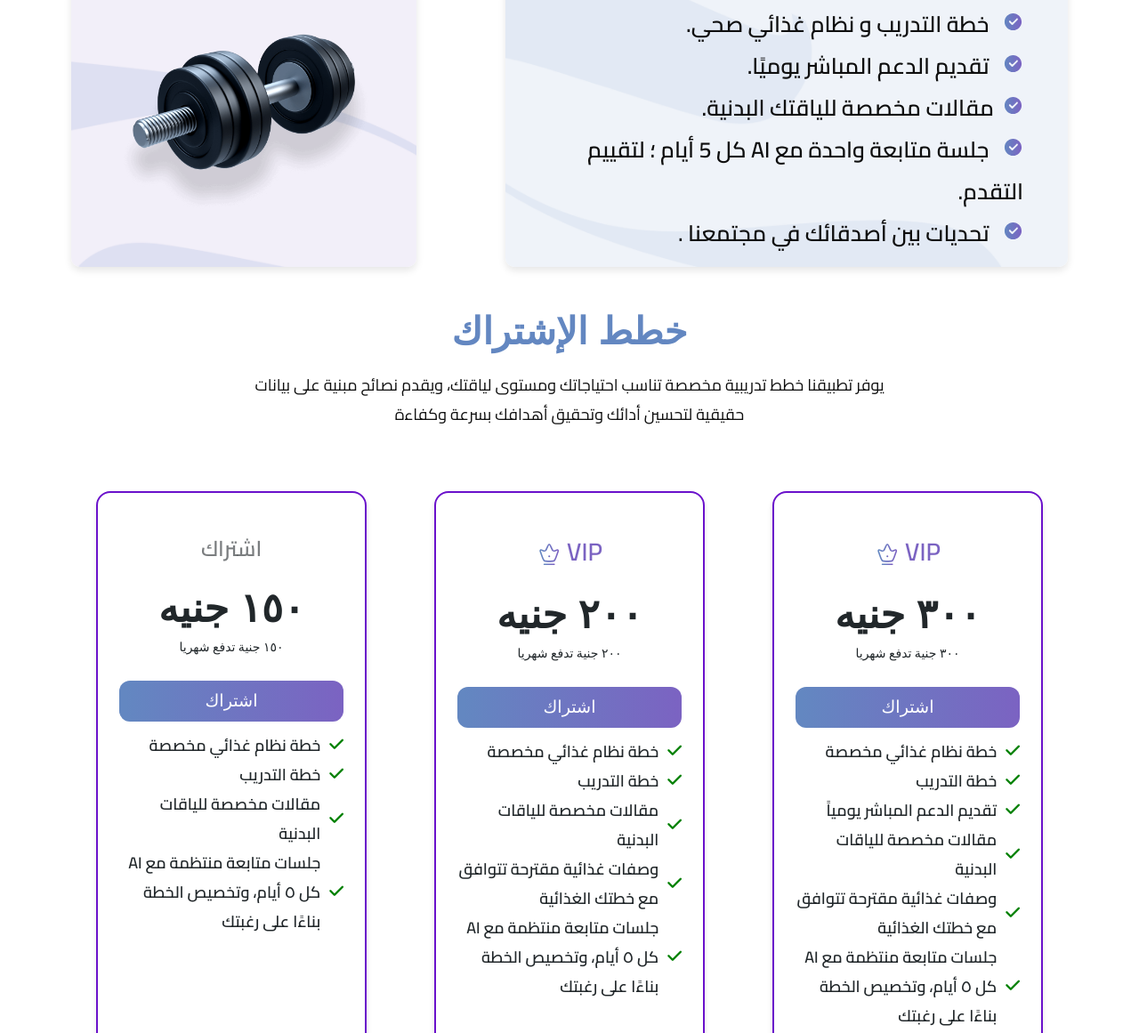
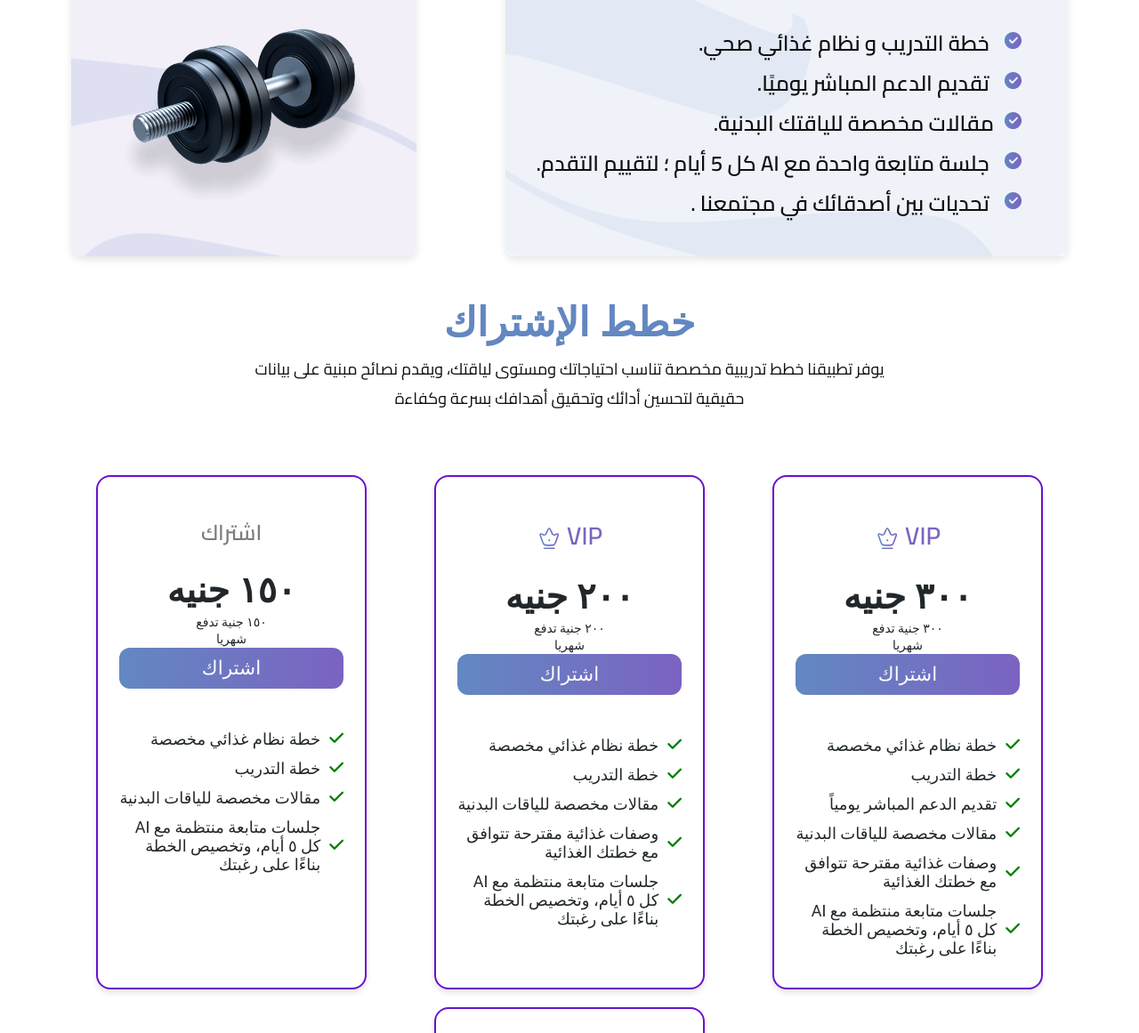
Before and after one commit to Abdulrahman-Hany/giniept-website-landing-page-in-mostaql, a plain HTML site: page index.html in a window 1280 px wide. Shown: the part 811-1972 px from the top of the page at 89% size. Drawn offline with nearby package versions, Linux system fonts and the light colour scheme.

Commit message:
Update styles.css

```diff
--- a/assets/css/styles.css
+++ b/assets/css/styles.css
@@ -7,26 +7,45 @@
  * #COLOR VARIABLES
 \*-----------------------------------*/
 :root {
-    --primary-color: #7B63C2;       /* اللون الأساسي */
-    --secondary-color: #6387C1;     /* اللون الثانوي */
-    --hover-color:#364A6A;          /*لون الهوفر خاص بي الينك*/
-    --background-color: #cfdaec;    /* لون الخلفية */
-    --text-color: #5E5E5E;          /* لون النص */
-    --heading-color: #364A6A;       /* لون العناوين */
-    --selection-text: #fff;         /* لون نص التحديد و النصوص */
-    --border-color: #ffffff6f;      /* لون الحدود */
-    --card-shadow-color: rgba(0, 0, 0, 0.1); /* لون ظل الكروت */
-    --card-text-color: #0E0E0E;     /* لون نص الكروت */
-    --highlight-color: #9c68e6;     /* لون التمييز */
-    --hero-section-heading-stroke: #7B63C2; /* لون الحواف للنص في الهيرو */
+    --primary-color: #7B63C2;
+    /* اللون الأساسي */
+    --secondary-color: #6387C1;
+    /* اللون الثانوي */
+    --hover-color: #364A6A;
+    /*لون الهوفر خاص بي الينك*/
+    --background-color: #cfdaec;
+    /* لون الخلفية */
+    --text-color: #5E5E5E;
+    /* لون النص */
+    --heading-color: #364A6A;
+    /* لون العناوين */
+    --selection-text: #fff;
+    /* لون نص التحديد و النصوص */
+    --border-color: #ffffff6f;
+    /* لون الحدود */
+    --card-shadow-color: rgba(0, 0, 0, 0.1);
+    /* لون ظل الكروت */
+    --card-text-color: #0E0E0E;
+    /* لون نص الكروت */
+    --highlight-color: #9c68e6;
+    /* لون التمييز */
+    --hero-section-heading-stroke: #7B63C2;
+    /* لون الحواف للنص في الهيرو */
     --button-hover-bg: linear-gradient(to right, var(--highlight-color), var(--secondary-color));
-    --form-border-color: #4b59d4;   /* لون حدود الفورم */
-    --plan-border-color: #6a11cb;   /* لون حدود خطط الأسعار */
-    --plan-text-color: rgba(33, 39, 42, 0.6); /* لون النصوص في خطط الأسعار */
-    --plan-price-color: #21272A;    /* لون السعر في خطط الأسعار */
-    --button-icon-color: #ccc;      /* لون الأيقونات في الأزرار */
-    --input-border-color: #b4b4b4;  /* لون حدود الإدخال */
-    --logo-text-color: #3E3E3E;     /* لون النصوص بجانب الشعار */
+    --form-border-color: #4b59d4;
+    /* لون حدود الفورم */
+    --plan-border-color: #6a11cb;
+    /* لون حدود خطط الأسعار */
+    --plan-text-color: rgba(33, 39, 42, 0.6);
+    /* لون النصوص في خطط الأسعار */
+    --plan-price-color: #21272A;
+    /* لون السعر في خطط الأسعار */
+    --button-icon-color: #ccc;
+    /* لون الأيقونات في الأزرار */
+    --input-border-color: #b4b4b4;
+    /* لون حدود الإدخال */
+    --logo-text-color: #3E3E3E;
+    /* لون النصوص بجانب الشعار */
 }
 /*-----------------------------------*\
  * #BASIC REST
@@ -80,12 +99,10 @@ header {
     transition: all .4s;
     display: none;
 }
-.container i:hover{
+.container i:hover {
     color: var(--primary-color);
 }
-
-
-.bar-container{
+.bar-container {
     position: absolute;
     left: 10px;
     padding: 10px;
@@ -95,10 +112,10 @@ header {
     background: #fffffffa;
     transition: all .5s;
 }
-.bar-container.active{
+.bar-container.active {
     display: block;
 }
-.bar-nav{
+.bar-nav {
     display: block;
     width: 149px;
 }
@@ -157,7 +174,7 @@ width: 155px;
 }
 .cta-button-hreo i {
     margin-right: 10px;
-    margin-top: 6px;
+    margin-top: 9px;
     transition: all .4s;
 }
 .cta-button-hreo:hover i {
@@ -197,10 +214,9 @@ nav a:hover,
 nav a.active {
     color: var(--hover-color);
 }
-.bar-nav a.active::after{
+.bar-nav a.active::after {
     display: none;
 }
-
 /* ======= Logo ======= */
 .container .logo {
     margin-top: 15px;
@@ -209,7 +225,6 @@ nav a.active {
     height: 44px;
     cursor: pointer;
 }
-
 /*-----------------------------------*\
  * #SECTION-HERO
 \*-----------------------------------*/
@@ -243,7 +258,7 @@ nav a.active {
 .text-content h1 span {
     color: transparent;
     letter-spacing: 2px;
-    -webkit-text-stroke: 2px var(--hero-section-heading-stroke);
+    -webkit-text-stroke: 3px var(--hero-section-heading-stroke);
 }
 .text-content p {
     color: var(--text-color);
@@ -261,7 +276,6 @@ nav a.active {
     max-width: 66%;
     height: auto;
 }
-
 /*-----------------------------------*\
  * #SECTION-FEATURES
 \*-----------------------------------*/
@@ -284,17 +298,17 @@ nav a.active {
     font-size: 18px;
     color: var(--card-text-color);
 }
-.section-plans{
+.section-plans {
     text-align: center;
     width: 67%;
     margin: 50px auto;
 }
 .section-plans h1 {
-    height: 66px;
+    height: 60px;
     align-self: stretch;
     flex-grow: 0;
-    font-family: sans-serif;
-    font-size: 42px;
+    font-family: 'Roboto' !important;
+    font-size: 45px;
     font-weight: bold;
     font-stretch: normal;
     font-style: normal;
@@ -302,13 +316,12 @@ nav a.active {
     letter-spacing: normal;
     text-align: center;
     color: #6387c1;
-
 }
 .section-plans p {
     font-size: 18px;
+    font-family: Cairo;
     color: var(--card-text-color);
 }
-
 /* ======= cards ======= */
 .cards {
     display: flex;
@@ -334,7 +347,7 @@ nav a.active {
     margin-right: 30px;
 }
 .card-text li {
-    font-size: 25px;
+    font-size: 24px;
     font-weight: 600;
     color: var(--card-text-color);
 }
@@ -351,7 +364,6 @@ nav a.active {
     max-width: 100%;
     border-radius: 10px;
 }
-
 /*-----------------------------------*\
  * #PLANS-CONTAINER
 \*-----------------------------------*/
@@ -384,50 +396,64 @@ nav a.active {
     color: rgba(33, 39, 42, 0.6);
 }
 .plan-box .price {
+    color: #21272A;
+    text-align: center;
+    font-family: 'Roboto';
+    font-size: 40px;
+    font-style: normal;
+    font-weight: 600;
+    line-height: 116%;
+}
+.plan-box .title-plan {
+    width: 108px;
+    height: 20px;
     flex-grow: 0;
-    font-family: sans-serif;
-    font-size: 45px;
-    font-weight: 800;
+    font-family: 'Roboto';
+    font-size: 14px;
+    font-weight: normal;
     font-stretch: normal;
     font-style: normal;
-    line-height: 1.1;
+    line-height: 1.4;
     letter-spacing: normal;
     text-align: center;
-    color: #21272a;
-}
-.plan-box .title-plan {
-    color: var(--plan-price-color);
-    font-family: Roboto;
-    font-size: 14px;
-    margin-bottom: 20px;
+    position: relative;
+    bottom: 8px;
+    color: #21272A;
 }
 .plan-box ul {
+    margin-top: 30px;
     list-style: none;
 }
 .plan-box ul li {
     font-size: 18px;
-    font-weight: 600;
+    font-family: 'Roboto', sans-serif;
+    font-style: normal;
+    font-weight: 400;
     color: var(--plan-price-color);
     display: flex;
     align-items: center;
+    padding: 6px 0;
 }
 .plan-box ul li i {
     margin-left: 10px;
     color: green;
 }
-.plan-box a{
+.plan-box a {
+    width: 100%;
+    font-family: 'Cairo';
+    font-size: 18px;
+    font-style: normal;
+}
+.plan-box a .cta-button {
     width: 100%;
 }
-.plan-box a .cta-button{
-    width: 100%;
-}
-.plan-box a{
+.plan-box a {
     width: 100%;
 }
 .plan-box.vip {
     border-color: var(--plan-border-color);
 }
-.plan-box.vip h3{
+.plan-box.vip h3 {
     font-family: Cairo;
     font-size: 27.9px;
     font-weight: 600;
@@ -438,11 +464,11 @@ nav a.active {
     color: transparent;
     text-align: justify;
 }
-.plan-box.vip h3 img{
+
+.plan-box.vip h3 img {
     width: 28px;
     vertical-align: sub;
 }
-
 /*-----------------------------------*\
  * #FROM-WRAPPER
 \*-----------------------------------*/
@@ -451,7 +477,7 @@ nav a.active {
     margin-top: 80px;
     padding: 40px 0;
     justify-content: space-evenly;
-    background: url("../imags/Frame-form.png") no-repeat center center ;
+    background: url("../imags/Frame-form.png") no-repeat center center;
     background-size: cover;
     overflow: hidden;
 }
@@ -477,7 +503,7 @@ nav a.active {
     height: 100px;
     margin-bottom: 10px;
 }
-.form-wrapper .logo p{
+.form-wrapper .logo p {
     color: var(--logo-text-color);
 }
 form {
@@ -499,8 +525,9 @@ form input[type="text"],
 form input[type="email"] {
     width: 100%;
     padding: 10px;
+    font-family: Cairo;
     margin-bottom: 15px;
-    padding: 14px  30px 16px ;
+    padding: 14px 30px 16px;
     border-radius: 12px;
     border: solid 1px var(--input-border-color);
     font-size: 16px;
@@ -518,6 +545,19 @@ form label[for="accept"] {
 }
 form button.cta-button {
     width: 100%;
+}
+.cta-button-from {
+    display: flex;
+    width: 384px;
+    height: 64px;
+    padding: 16px 20px;
+    justify-content: center;
+    align-items: center;
+    gap: 4px;
+    font-family: Cairo;
+    font-size: 24px;
+    font-style: normal;
+    font-weight: 500;
 }
 /* ======= text ======= */
 .text-wrapper {
@@ -537,7 +577,6 @@ form button.cta-button {
     line-height: 1.4;
     color: var(--logo-text-color);
 }
-
 /*-----------------------------------*\
  * #SECTION-FOOTER
 \*-----------------------------------*/
@@ -559,7 +598,9 @@ form button.cta-button {
     padding: 20px 0px;
     border-bottom: 1px solid #ffffffec;
 }
-.logo-footer, .social-links, .app-links {
+.logo-footer,
+.social-links,
+.app-links {
     flex: 1 1 100%;
     text-align: center;
     margin-bottom: 20px;
@@ -570,17 +611,20 @@ form button.cta-button {
         margin-bottom: 0;
         text-align: justify;
     }
+
     .social-links {
         flex: 2 1 auto;
         text-align: center;
         margin-bottom: 0;
     }
+
     .app-links {
         flex: 1 1 auto;
         text-align: right;
         margin-bottom: 0;
     }
 }
+
 .social-links .links,
 .soclia-icon {
     margin-bottom: 40px;
@@ -634,6 +678,7 @@ form button.cta-button {
     font-size: 17px;
     margin-right: 5px;
 }
+
 .app-links {
     display: flex;
     justify-content: center;
@@ -662,120 +707,150 @@ form button.cta-button {
 /*-----------------------------------*\
  * #MEDIA-RESPONSEVE
 \*-----------------------------------*/
-@media (max-width:1270px){
+@media (max-width:1270px) {
     .form-wrapper {
         margin: 0 0px 0 0
     }
 }
-@media (max-width:1170px){
+
+@media (max-width:1170px) {
     .text-content {
         max-width: 445px;
     }
+
     .logo {
         width: 140px;
     }
+
     .form-wrapper {
         width: 45%;
     }
 }
-@media (max-width:1050px){
+
+@media (max-width:1050px) {
     .text-content h1 {
         font-size: 40px;
     }
+
     .text-content p {
         font-size: 14px;
     }
+
     .image-content img {
         width: 74%;
     }
+
     .cards {
         flex-wrap: nowrap;
         padding: 0 30px;
     }
+
     .card-text li {
         font-size: 20px;
     }
 }
-@media (max-width:1020px){
+@media (max-width:1020px) {
     nav ul {
         display: none;
     }
+
     .section-container {
         height: 94vh;
     }
+
     .hero-section {
         flex-direction: column;
         align-items: center;
     }
+
     .image-content {
         justify-content: center;
     }
-    .image-content img{
+
+    .image-content img {
         max-width: 450px;
         margin-top: 30px;
     }
-    .container .cta-button{
+
+    .container .cta-button {
         display: none;
     }
-    .form-wrapper .cta-button{
+
+    .form-wrapper .cta-button {
         display: block;
     }
+
     .text-content {
         max-width: 645px;
     }
-    .container i{
+
+    .container i {
         display: block;
     }
+
     .section-features {
         padding: 0 10px;
     }
+
     .plans-container {
         padding: 20px 5px;
     }
+
     .card {
         padding: 20px 20px 14px;
     }
-    .container-wrapper{
+
+    .container-wrapper {
         padding: 0 35px;
     }
+
     .text-wrapper h2 {
         font-size: 32px;
     }
+
     .text-wrapper p {
         font-size: 18px;
     }
+
     .footer {
         padding: 48px 30px;
     }
 
 }
-@media (max-width:840px){
+@media (max-width:840px) {
     .section-intro h1 {
         font-size: 30px;
     }
+
     .section-intro p {
         font-size: 15px;
     }
+
     .cards {
         display: block;
     }
+
     .card-text {
         width: 90%;
         margin: 0 auto;
         margin-bottom: 70px;
     }
+
     .card-image {
         width: 90%;
         margin: 0 auto;
         margin-bottom: 70px;
     }
+
     .text-wrapper h2 {
         color: var(--secondary-color);
         font-size: 33px;
     }
+
     .text-wrapper p {
         font-size: 19px;
     }
+
     .form-wrapper {
         width: 49%;
         padding: 24px 18px 32px;
@@ -783,112 +858,140 @@ form button.cta-button {
     }
 
 }
-@media (max-width:530px){
+@media (max-width:530px) {
     .section-intro h1 {
         font-size: 27px;
     }
+
     .section-intro p {
         font-size: 14px;
     }
-    .section-plans h1  {
+
+    .section-plans h1 {
         font-size: 32px;
     }
+
     .section-plans p {
         font-size: 14px;
     }
+
     .card-text li {
         font-size: 17px;
     }
 }
-@media (max-width:676px){
-    .container-wrapper{
+@media (max-width:676px) {
+    .container-wrapper {
         flex-direction: column;
         align-items: center;
     }
+
     .text-wrapper {
         width: 90%;
         margin: 0 auto;
         text-align: center;
     }
+
     .form-wrapper {
         width: 78%;
     }
 }
-@media (max-width:470px){
-    .container{
+@media (max-width:470px) {
+    .container {
         padding: 0 10px;
         justify-content: center;
     }
+
     .container .logo {
         width: 100%;
     }
-    .container-wrapper{
+
+    .container-wrapper {
         padding: 0px 0px;
     }
+
     .text-wrapper h2 {
         font-size: 27px;
     }
+
     .text-wrapper p {
         font-size: 15px;
     }
+
     .text-content h1 {
         font-size: 30px;
     }
+
     .text-content p {
         font-size: 12px;
     }
+
     .hero-section {
         padding: 70px 30px;
     }
+
     .card-text ul {
         margin-right: 0px;
     }
+
     .card {
         padding: 20px 20px 14px;
     }
+
     .card-text {
         width: 98%;
     }
+
     .card-text li {
         font-size: 15px;
     }
+
     .logo {
         width: 148px;
     }
+
     .form-wrapper {
         padding: 24px 23px 32px;
     }
+
     .form-wrapper {
         width: 90%;
     }
 }
-@media (max-width:320px){
+@media (max-width:320px) {
     .container {
         padding: 0 3px;
     }
-    .container .logo{
+
+    .container .logo {
         margin-right: 72px;
     }
+
     .container i {
         position: relative;
         left: 70px;
     }
+
     .section-container {
         height: 120vh;
     }
+
     .cards {
         flex-wrap: nowrap;
         padding: 0 11px;
     }
+
     .card-text {
         width: 100%;
     }
+
     .card-text li {
         font-size: 14px;
     }
+
     .plan-box {
         padding: 14px 9px 19px;
     }
+
     .footer {
         padding: 48px 10px;
     }
```
Lines whose indentation alone changed are shown as unchanged.
